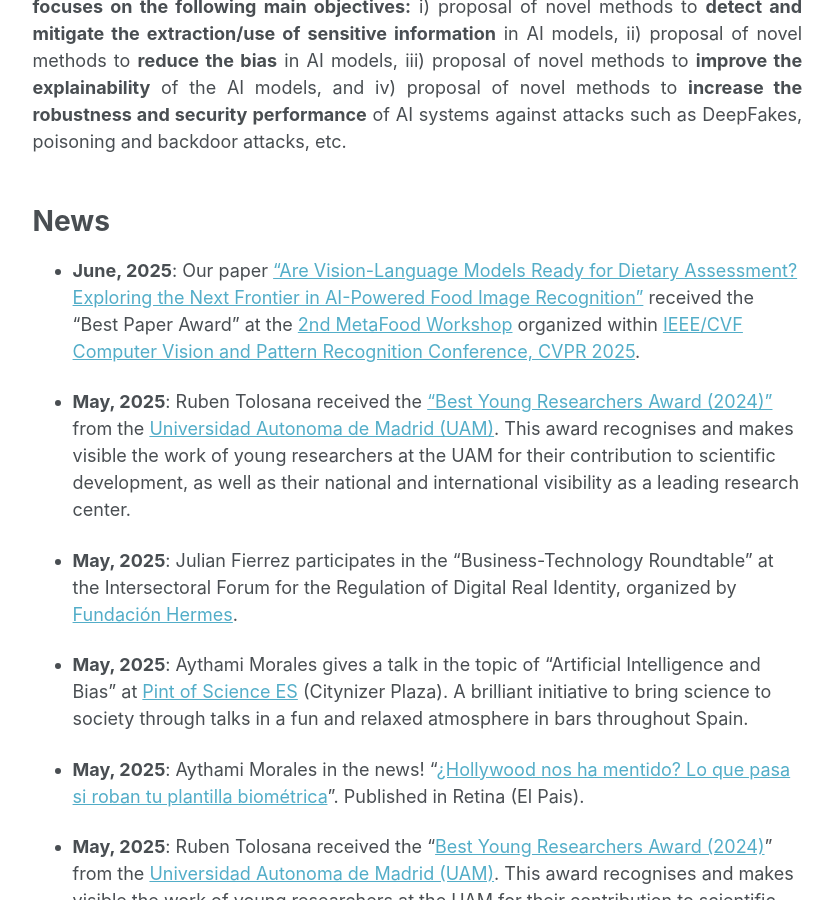
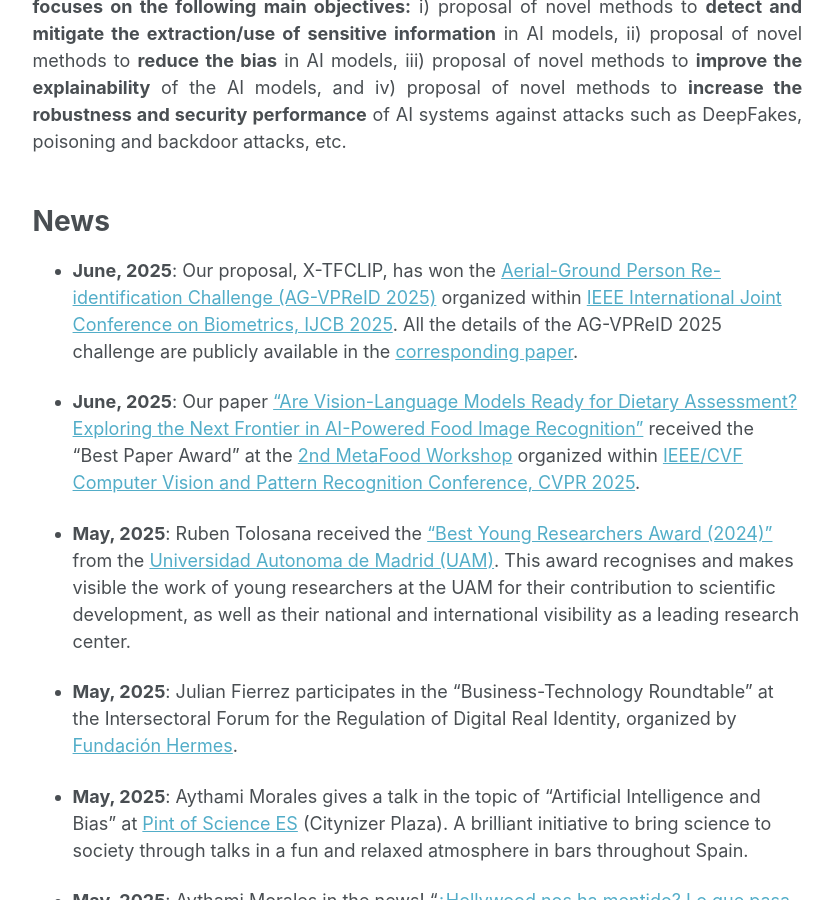
Before and after one commit to catedraeniauam/catedraeniauam.github.io, a Jekyll site: the page built from _pages/about.md, in a window 1280 px wide and 900 px high, scrolled down 1312 px. Shown: the whole window, without its empty margins (249-1082 px from the left). Built offline with Jekyll 4.4.1, drawn with Linux system fonts in a browser that asks for light colours.

Commit message:
Subimos nueva noticia y un nueva publicación

```diff
--- a/_pages/about.md
+++ b/_pages/about.md
@@ -64,6 +64,8 @@ Description
 News
 ======
 
+- **June, 2025**: Our proposal, X-TFCLIP, has won the <a href="https://agvpreid25.github.io/">Aerial-Ground Person Re-identification Challenge (AG-VPReID 2025)</a> organized within <a href="https://ijcb2025.ieee-biometrics.org/">IEEE International Joint Conference on Biometrics, IJCB 2025</a>. All the details of the AG-VPReID 2025 challenge are publicly available in the <a href="https://arxiv.org/abs/2506.22843">corresponding paper</a>.
+
 - **June, 2025**: Our paper <a href="https://openaccess.thecvf.com/content/CVPR2025W/MTF/html/Romero-Tapiador_Are_Vision-Language_Models_Ready_for_Dietary_Assessment_Exploring_the_Next_CVPRW_2025_paper.html">“Are Vision-Language Models Ready for Dietary Assessment? Exploring the Next Frontier in AI-Powered Food Image Recognition”</a> received the “Best Paper Award” at the <a href="https://sites.google.com/view/cvpr-metafood-2025">2nd MetaFood Workshop</a> organized within <a href="https://cvpr.thecvf.com/">IEEE/CVF Computer Vision and Pattern Recognition Conference, CVPR 2025</a>.
 
 - **May, 2025**: Ruben Tolosana received the <a href="https://www.uam.es/uam/noticia/fallo-jurado-premio-jovenes-investigadores-uam-2024">“Best Young Researchers Award (2024)”</a> from the <a href="https://www.uam.es/uam/inicio">Universidad Autonoma de Madrid (UAM)</a>. This award recognises and makes visible the work of young researchers at the UAM for their contribution to scientific development, as well as their national and international visibility as a leading research center.
```
Also changed, not shown: _pages/publications.md (+2 -0 lines).
